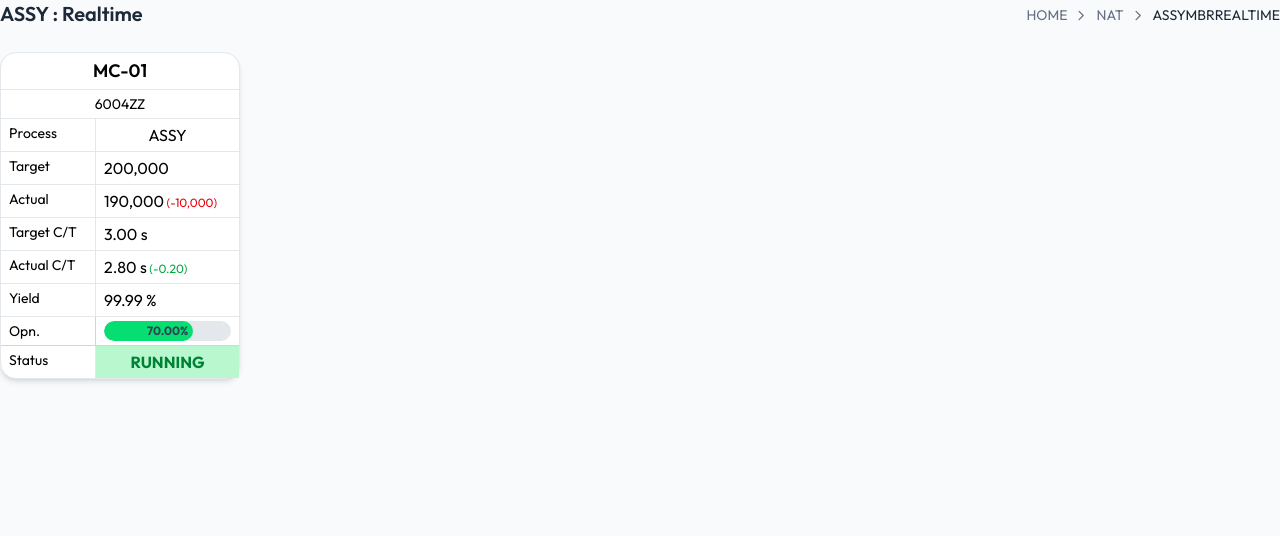
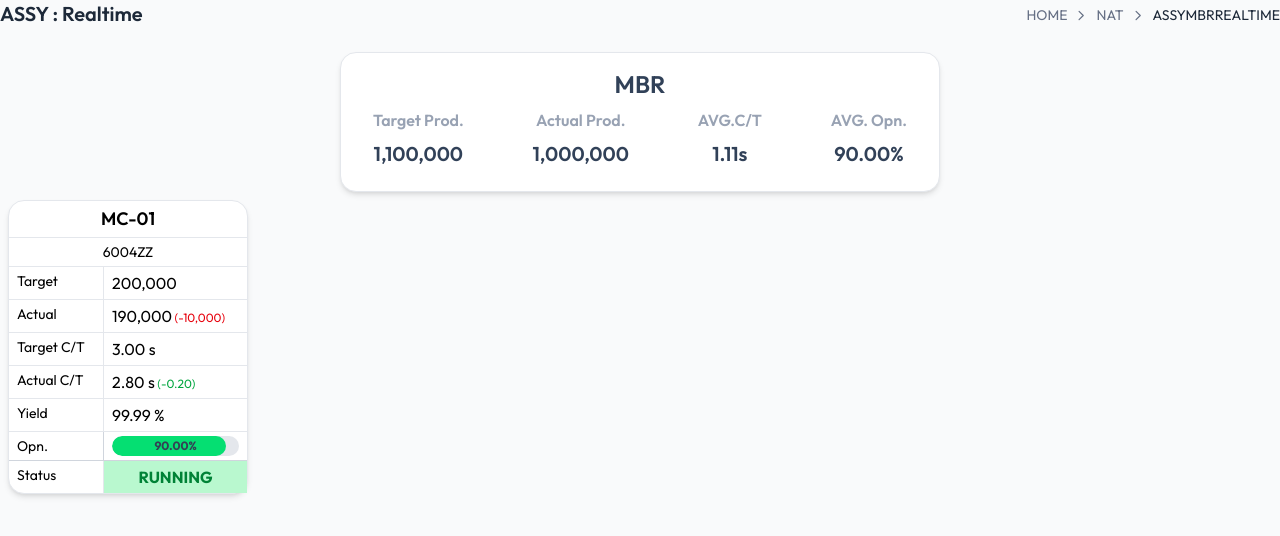
Before and after one commit to minebea-dx-bearing/dx-center-front, a React (Vite) app: page /nat/assymbrrealtime in a window 1280 px wide. Shown: the top 536 px of the page. Built offline with nearby package versions, Linux system fonts and the light colour scheme.

Commit message:
1st commit page MBR NAT

```diff
--- a/src/components/common/CardMC.jsx
+++ b/src/components/common/CardMC.jsx
@@ -1,4 +1,5 @@
 export default function CardMC({ mc_no, part_no, process, target, actual, target_ct, actual_ct, yield_per, opn, status }) {
+
   const diff_actual = actual !== undefined && target !== undefined ? actual - target : undefined;
   const diff_ct = actual_ct !== undefined && target_ct !== undefined ? actual_ct - target_ct : undefined;
   const formatDiff = (value) => (value > 0 ? `+${value.toLocaleString()}` : value.toLocaleString());
@@ -8,7 +9,6 @@ export default function CardMC({ mc_no, part_no, process, target, actual, target
   const diffActualColor = diff_actual > 0 ? "text-green-600" : diff_actual < 0 ? "text-red-600" : "text-gray-600";
   const diffCTColor = diff_ct > 0 ? "text-red-600" : diff_ct < 0 ? "text-green-600" : "text-gray-600";
 
-  // เงื่อนไขสี status
   let statusColor = "bg-orange-200 text-orange-700";
   if (status === "RUNNING") statusColor = "bg-green-200 text-green-700";
   else if (status === "STOP") statusColor = "bg-red-200 text-red-700";
--- a/src/components/common/CardProd.jsx
+++ b/src/components/common/CardProd.jsx
@@ -1,23 +1,29 @@
 export default function CardProd({ title, target, actual, avgCT, avgOpn }) {
+  const formatNumber = (num) => num?.toLocaleString();
+  const formatCT = (num) => (num !== undefined && num !== null ? Number(num).toFixed(2) : "");
+
   return (
-    <div className="w-150 h-35 p-4 font-semibold text-slate-700 rounded-2xl border border-gray-200 bg-white shadow-md flex flex-col justify-center">
+    <div
+      className="w-150 h-35 p-8 font-semibold text-slate-700 rounded-2xl border border-gray-200 bg-white shadow-md flex flex-col justify-center transition-transform duration-500 ease-in-out transform
+             hover:scale-105 hover:shadow-[0_10px_25px_rgba(0,0,0,0.1)] hover:border-gray-200 cursor-pointer"
+    >
       <div className="text-2xl flex justify-center mb-2">{title}</div>
-      <div className="grid grid-cols-4 gap-4 w-full text-center">
+      <div className="w-full text-center flex justify-between">
         <div>
           <div className="text-gray-400">Target Prod.</div>
-          <div className="my-2 text-xl">{target}</div>
+          <div className="my-2 text-xl">{formatNumber(target)}</div>
         </div>
         <div>
           <div className="text-gray-400">Actual Prod.</div>
-          <div className="my-2 text-xl">{actual}</div>
+          <div className="my-2 text-xl">{formatNumber(actual)}</div>
         </div>
         <div>
           <div className="text-gray-400">AVG.C/T</div>
-          <div className="my-2 text-xl">{avgCT}s</div>
+          <div className="my-2 text-xl">{formatCT(avgCT)}s</div>
         </div>
         <div>
           <div className="text-gray-400">AVG. Opn.</div>
-          <div className="my-2 text-xl">{avgOpn}%</div>
+          <div className="my-2 text-xl">{formatCT(avgOpn)}%</div>
         </div>
       </div>
     </div>
--- /dev/null
+++ b/src/constance/constance.js
@@ -0,0 +1,3 @@
+// =============== Connection ===============
+
+export const BASE_URL = "http://localhost:2221";
--- a/src/pages/nat/NatAssyMbrRealtime.jsx
+++ b/src/pages/nat/NatAssyMbrRealtime.jsx
@@ -6,11 +6,23 @@ export default function NatAssyMbrRealtime() {
   return (
     <div>
       <PageBreadcrumb pageTitle="ASSY : Realtime" />
-      {/* <CardProd title="MBR" target="1,000,000" actual="1,000,000" avgCT="1.11" avgOpn="90.00" /> */}
+      <div className="flex justify-center m-2">
+        <CardProd title={"MBR"} target={1100000} actual={1000000} avgCT={1.11} avgOpn={90.00} />
+      </div>
 
-      <CardMC mc_no="MC-01" part_no="6004ZZ" process={"ASSY"} target={200000} actual={190000} target_ct={3.00} actual_ct={2.80} yield_per={99.99} opn={70} status={"RUNNING"} />
-
-      {/* <CardMC mc_no="MC-01" part_no="6004ZZ" process={["ASSY1", "ASSY2"]} target={[200000, 210000]} actual={[190000, 180000]} target_ct={[3.00, 2.9]} actual_ct={[2.80, 2.9]} yield_per={[99.99, 90.00]} opn={[70, 60]} status={["RUNNING", "RUNNING"]} /> */}
+      <div className="m-2">
+        <CardMC
+          mc_no="MC-01"
+          part_no="6004ZZ"
+          target={200000}
+          actual={190000}
+          target_ct={3.0}
+          actual_ct={2.8}
+          yield_per={99.99}
+          opn={90}
+          status={"RUNNING"}
+        />
+      </div>
     </div>
   );
 }
```
